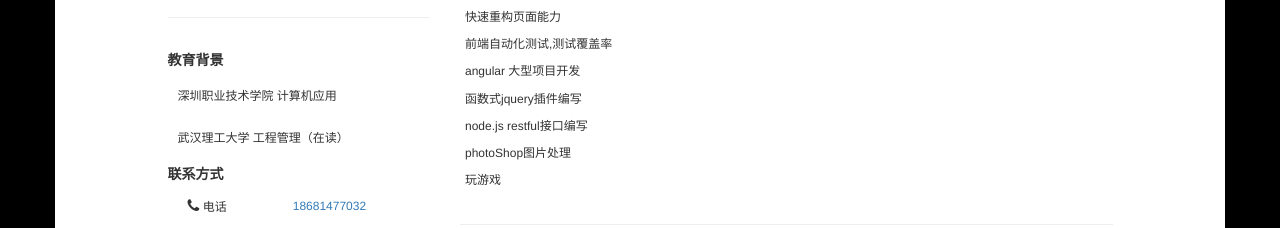
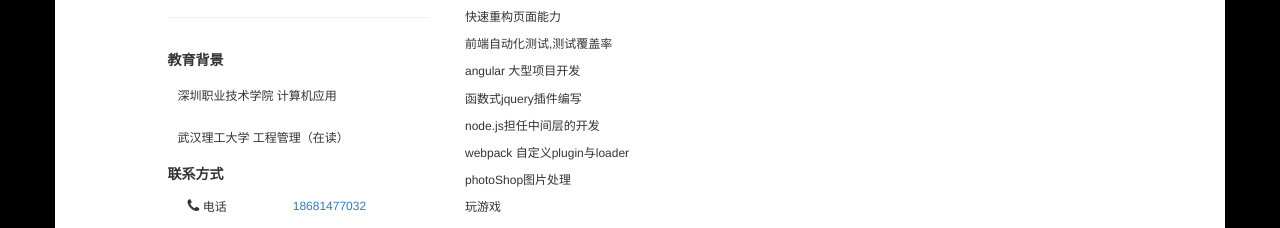
Before and after one commit to onaug6th/onaug6th.github.io, a website: page index.html in a window 1280 px wide. Shown: the part 256-484 px from the top of the page. Drawn offline with nearby package versions, Linux system fonts and the light colour scheme.

Commit message:
修改了技能清单

```diff
--- a/index.html
+++ b/index.html
@@ -196,7 +196,8 @@
                     <p>前端自动化测试,测试覆盖率</p>
                     <p>angular 大型项目开发</p>
                     <p>函数式jquery插件编写</p>
-                    <p>node.js restful接口编写</p>
+                    <p>node.js担任中间层的开发</p>
+                    <p>webpack 自定义plugin与loader</p>
                     <p>photoShop图片处理</p>
                     <p>玩游戏</p>
                 </div>
```
